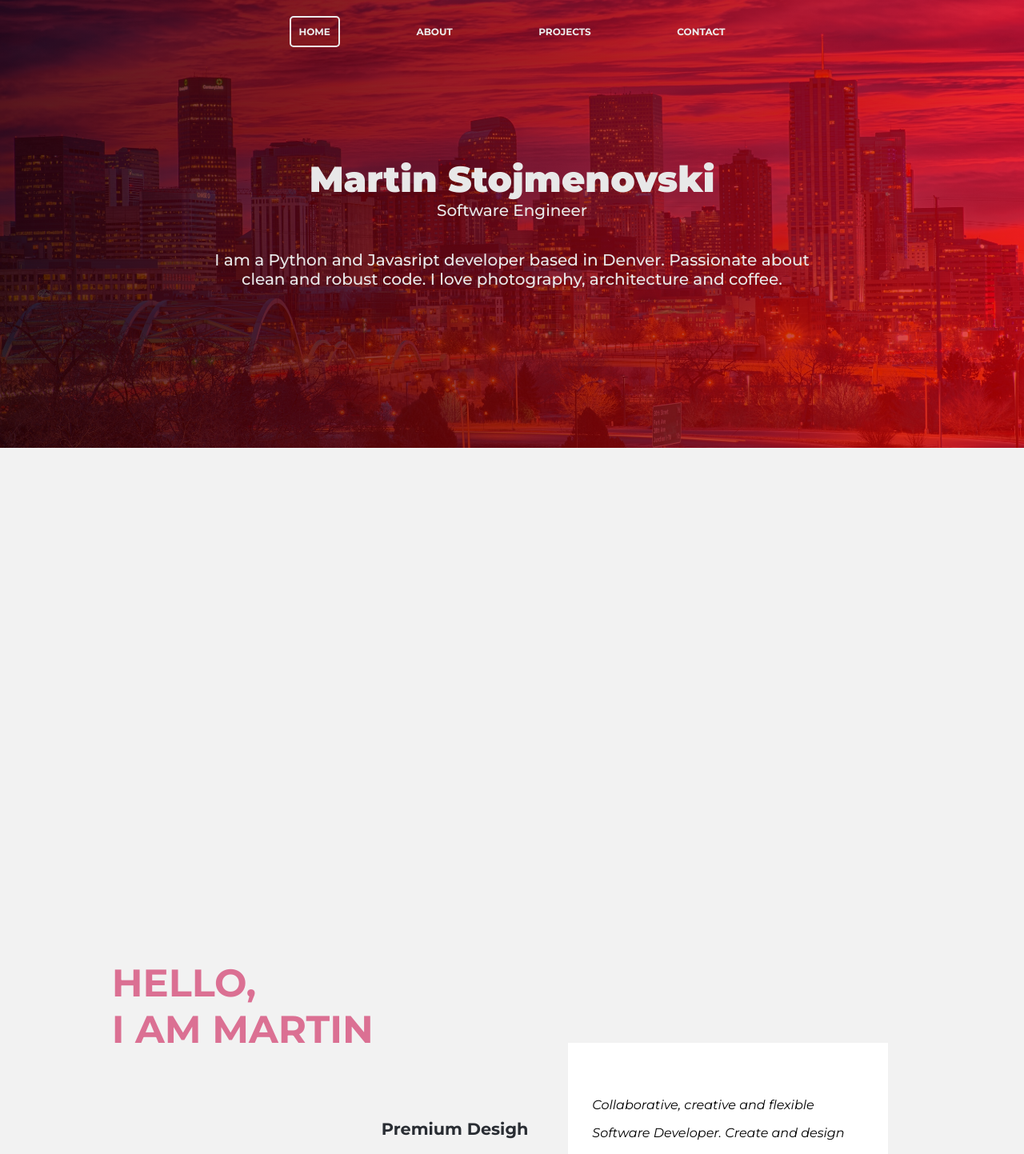
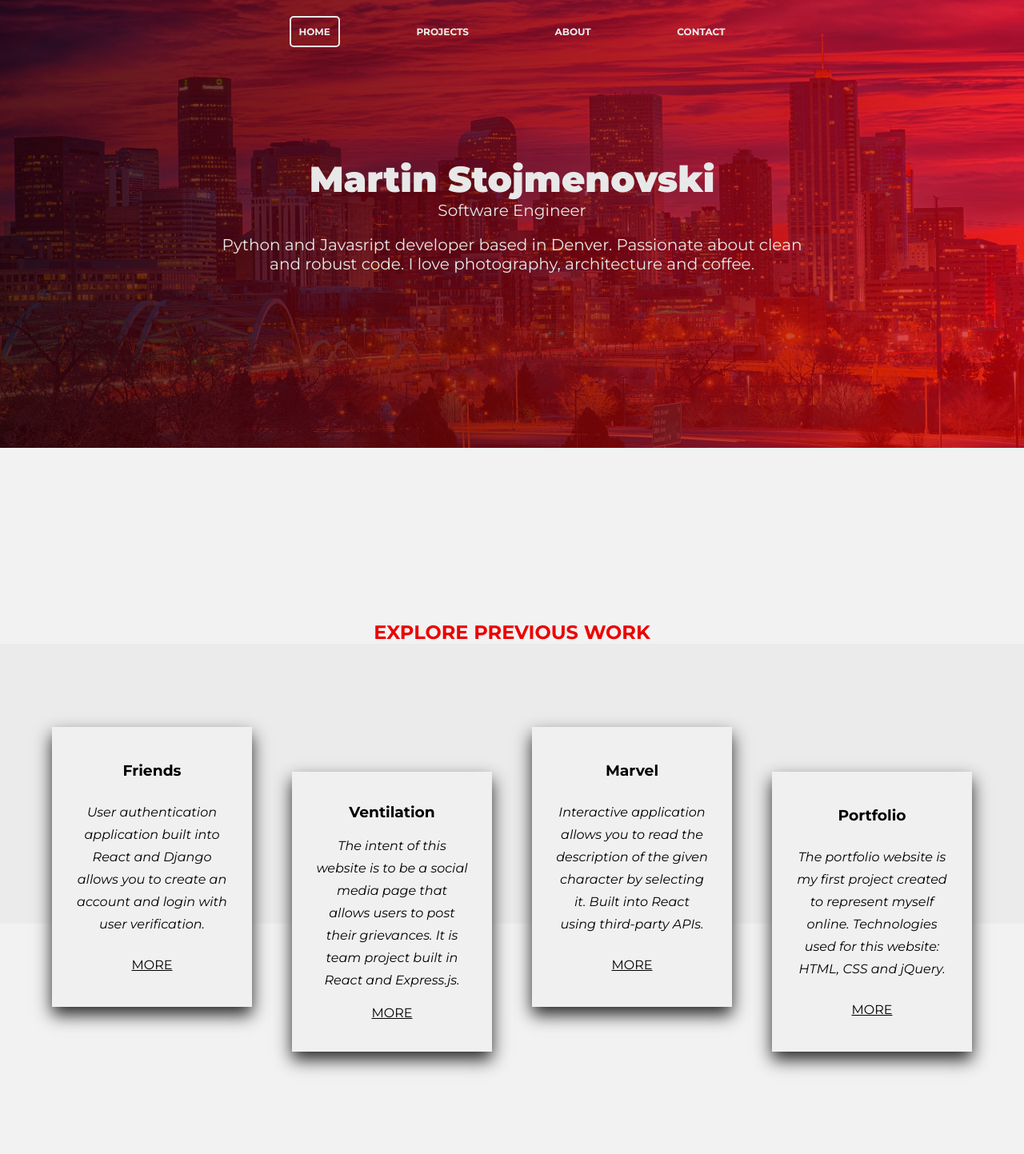
Before and after one commit to martinstojmenovski/Portfolio, a React (Create React App) app: page / in a window 1280 px wide. Shown: the top 1443 px of the page at 80% size. Built offline with nearby package versions, Linux system fonts and the light colour scheme.

Commit message:
Working on project section style.

```diff
--- a/src/Components/Home.js
+++ b/src/Components/Home.js
@@ -2,23 +2,20 @@
 import './home-model2.css'
 function Home({ home }) {
   return (
-    <section ref={home} className="HOME">
-      <div id='homepage'>
+    <section ref={home} id='HOME' className="HOME">
         <div className='background'>
           <div className='overlay'>
             <div className='text'>
               <h1 style={{ whiteSpace: 'nowrap' }}>Martin Stojmenovski </h1>
               <div style={{ whiteSpace: 'nowrap' }}> Software Engineer</div>
               <br />
-              <br />
-              <p> I am a Python and Javasript developer based in Denver.
+              <p>Python and Javasript developer based in Denver.
                 Passionate about clean and robust code.
                 I love photography, architecture and coffee.
               </p>
             </div>
           </div>
         </div>
-      </div>
     </section>
   );
 }
--- a/src/Components/Navbar.js
+++ b/src/Components/Navbar.js
@@ -103,8 +103,8 @@ function Navbar() {
     const ulHolder = (
         <ul>
             <li className={classNames(blur ? 'li-768 active' : 'li-768', 'HOME border')} onClick={() => scrollToSection(home)} >HOME</li>
+            <li className={classNames(blur ? 'li-768 active' : 'li-768', 'PROJECT')} onClick={() => scrollToSection(project)} >PROJECTS</li>
             <li className={classNames(blur ? 'li-768 active' : 'li-768', 'ABOUT')} onClick={() => scrollToSection(about)} >ABOUT</li>
-            <li className={classNames(blur ? 'li-768 active' : 'li-768', 'PROJECT')} onClick={() => scrollToSection(project)} >PROJECTS</li>
             <li className={classNames(blur ? 'li-768 active' : 'li-768', 'CONTACT')} onClick={() => scrollToSection(skills)} >CONTACT</li>
         </ul>
     )
@@ -140,8 +140,10 @@ function Navbar() {
                 </div>
             </nav>
             <Home home={home} />
+            {/* <div className='project'> */}
+                <Project project={project} />
+                {/* </div> */}
             <About about={about} />
-            <div className='project'><Project project={project} /></div>
             <Skills skills={skills} />
         </div>
     );
--- a/src/Components/Project.js
+++ b/src/Components/Project.js
@@ -7,7 +7,7 @@ function Project({ project, projectsText }) {
   // useState declared to change index of an array slider.
   const [currentIndex, setCurrentIndex] = useState(0)
 
-
+console.log(images)
   // function to change previous index of the slider.
   const goToPrevious = () => {
     const isFirstSlide = currentIndex === 0
@@ -40,8 +40,9 @@ function Project({ project, projectsText }) {
 
 
   return (
-    <section ref={project} className='PROJECT'>
+    <section ref={project} id='PROJECT' className='PROJECT'>
       <div id="project-page">
+        <h1>EXPLORE PREVIOUS WORK</h1>
       <div className="image-slider">
         <div className="left-arrow" onClick={goToPrevious} ><span></span><span></span></div>
         <div className="right-arrow" onClick={goToNext} ><span></span><span></span></div>
@@ -52,19 +53,9 @@ function Project({ project, projectsText }) {
       </div>
 
       <div className='projects'>
-        {images[0]}
-        {images[1]}
-        {images[2]}
-        {images[3]}
+        {images.map((image => image))}
       </div>
 
-      <div className="descriptions">
-        {/* <div className="project-header">Previous work</div> */}
-        {/* <div className="description-article">All the projects above are mainly created for educational purpose,
-          and are built from scratch exclusively by me or team projects where
-          I have participated. The idea is to show my previous experience as well as
-          my capabilities.</div> */}
-      </div>
       </div>
 
     </section>
--- a/src/Components/home-model2.css
+++ b/src/Components/home-model2.css
@@ -27,19 +27,19 @@
   .background .text h1{
     font-weight: 900;
     font-size: 45px;
-    animation: fadeInRight 1s linear;
+    animation: fadeInRight 1s ease-out;
   }
   .background .text p,
   .background .text div{
-    font-weight: 500;
+    font-weight: 400;
     font-size: 20px;
   }
   .background .text div{
-    animation: fadeInRight 2s linear;
+    animation: fadeInRight 1.5s ease-in;
   }
 
   .background .text p{
-    animation: fadeInRight 3s linear;
+    animation: fadeInRight 3s ease-out;
   }
 
 
--- a/src/Components/project.css
+++ b/src/Components/project.css
@@ -6,43 +6,25 @@
   width: 100%;
   margin: 0 auto;
   z-index: 2;
-
 }
-
 .projects {
   position: relative;
   flex: 1;
-  background-color: #d2668d;
+  background-color: #ebebeb;
   z-index: 2;
   display: flex;
   flex-direction: row;
   justify-content: center;
 }
-
-.descriptions {
-  display: flex;
-  position: relative;
-  top: 25vh;
-  width: 80%;
-  margin:  0 auto;
-
-}
-/* description------------------------------------------------------- */
-.descriptions .project-header {
-  flex: 1;
-  text-align: end;
-  color: white;
-  padding-right: 30px;
-  font-size: 2.5rem;
+#project-page h1{
+  text-align: center;
+  color: rgb(236, 0, 0);
 }
 
-.descriptions .description-article {
-  flex: 1;
-  color: white;
-}
 /* projects container --------------------------- */
-.project-page a{
+#project-page a{
   text-decoration: none;
+  color: black;
 }
 .project1,
 .project2,
@@ -219,9 +201,6 @@
     margin: auto;
   }
 
-  .descriptions {
-    width: 95%;
-  }
 }
 
 @media screen and (max-width: 1024px) {
@@ -252,9 +231,7 @@
     grid-template-rows: 1fr 1fr;
     row-gap: 20px;
   }
-  .descriptions{
-    top:17vh;
-  }
+
 
 }
 
@@ -276,16 +253,6 @@
     width: 440px;
     height: 340px;
   }
-  .descriptions {
-    display: block;
-    top:17vh;
-  }
-
-  .descriptions .project-header {
-    text-align: center;
-
-  }
-
 }
 @media screen and (max-width: 550px) {
   .container1,
@@ -298,10 +265,6 @@
   .project4 {
     width: 300px;
     height: 450px;
-  }
-  .descriptions .description-article {
-   text-align: center;
-   padding-top: 20px;
   }
 }
 
--- a/src/index.css
+++ b/src/index.css
@@ -2,12 +2,11 @@
   margin: 0;
   padding: 0;
   box-sizing: border-box;
-  /* font-family: 'Oswald', sans-serif; */
   font-family: 'Montserrat', sans-serif;
 }
-#homepage {
+#HOME {
   position: relative;
-  height: 140vh;
+  height: 85vh;
   width: 100%;
   background-color: #f2f2f2;
 }
@@ -17,9 +16,13 @@
   background-color: #f2f2f2;
 }
 #project-page {
+  position: relative;
+  top:12vh;
+}
+#PROJECT{
   height: 120vh;
   width: 100%;
-  background-color: #292d33;
+  background-color: #f2f2f2;
 }
 
 .skills {
```
Also changed, not shown: src/Components/Home.css (deleted, +0 -131 lines).
